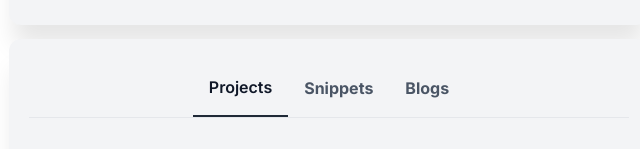
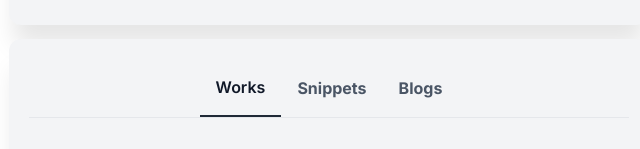
Before and after one commit to codewithsathwik/my-blog-portfolio, a website: page index.html in a window 1280 px wide. Shown: the part 592-741 px from the top of the page, 311-951 px from the left. Drawn offline with Linux system fonts and the light colour scheme.

Commit message:
changed project to works.

```diff
--- a/index.html
+++ b/index.html
@@ -120,7 +120,7 @@
 
         <div class="flex border-b border-gray-200 px-8 justify-center items-center">
             <button class="tab-button tab-active px-4 py-4 text-gray-900"
-                onclick="switchTab(event,'projects')">Projects</button>
+                onclick="switchTab(event,'projects')">Works</button>
             <button class="tab-button px-4 py-4 text-gray-600" onclick="switchTab(event, 'snippets')">Snippets</button>
             <button class="tab-button px-4 py-4 text-gray-600" onclick="switchTab(event, 'blogs')">Blogs</button>
         </div>
```
